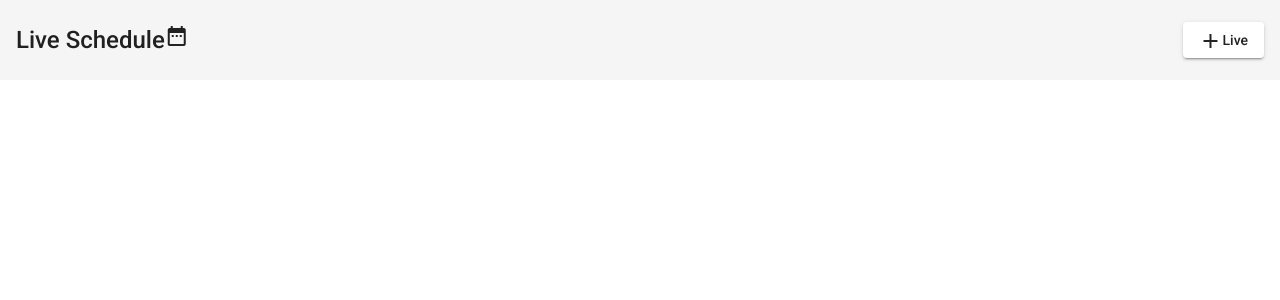
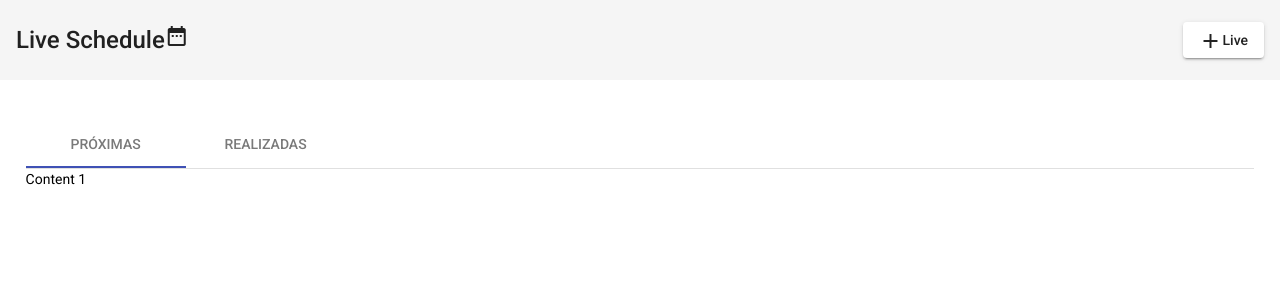
Before and after one commit to silvatiago10/live-schedule, an Angular app: page / in a window 1280 px wide. Shown: the top 300 px of the page. Built offline with nearby package versions, Linux system fonts and the light colour scheme.

Commit message:
importando e utilizando componentes mat-tab-group e criando novo componente live-list

```diff
--- a/src/app/views/home/home.component.html
+++ b/src/app/views/home/home.component.html
@@ -8,3 +8,5 @@
 
 
   </mat-toolbar>
+
+  <app-live-list></app-live-list>
--- /dev/null
+++ b/src/app/views/home/live-list/live-list.component.html
@@ -0,0 +1,4 @@
+<mat-tab-group mat-align-tabs="start" style="padding-top: 40px; padding-left: 2%; padding-right: 2%;">
+    <mat-tab label="PRÓXIMAS">Content 1</mat-tab>
+    <mat-tab label="REALIZADAS">Content 2</mat-tab>
+</mat-tab-group>
--- /dev/null
+++ b/src/app/views/home/live-list/live-list.component.ts
@@ -0,0 +1,15 @@
+import { Component, OnInit } from '@angular/core';
+
+@Component({
+  selector: 'app-live-list',
+  templateUrl: './live-list.component.html',
+  styleUrls: ['./live-list.component.css']
+})
+export class LiveListComponent implements OnInit {
+
+  constructor() { }
+
+  ngOnInit(): void {
+  }
+
+}
```
Also changed, not shown: src/app/app.module.ts (+6 -2 lines), src/app/views/home/live-list/live-list.component.css (added).
